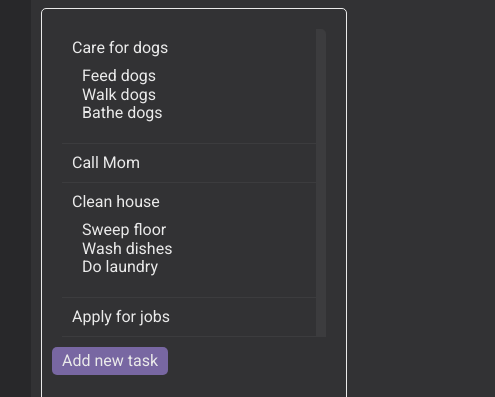
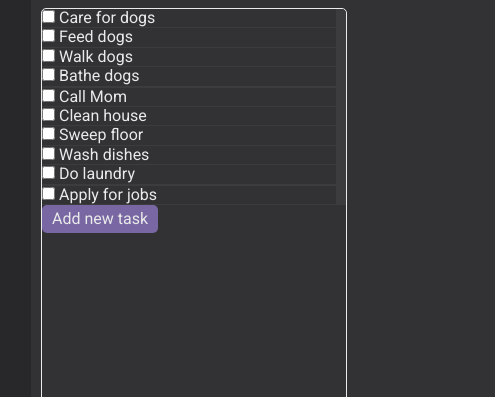
Before and after one commit to ginahend94/diddit, a website built with webpack: page src/mockup-clean.html in a window 1280 px wide. Shown: the part 102-499 px from the top of the page, 169-664 px from the left. Built offline with nearby package versions, Linux system fonts and the light colour scheme.

Commit message:
Style to-list

```diff
--- a/src/TO DO.txt
+++ b/src/TO DO.txt
@@ -12,7 +12,8 @@
 add emoji picker
 make side of sidebar draggable
 show full project title on hover if text is overflowing
-
+make project options appear on hover
+prevent flash of unstyled page
 
 
 DONE
--- a/src/mockup-clean.html
+++ b/src/mockup-clean.html
@@ -89,25 +89,49 @@
             <div class="to-do-list-container">
                 <ul class="to-do-list" id="1">
                     <li class="task" id="1-1">
+                        <input type="checkbox">
                         Care for dogs
                         <ul class="subtasks">
-                            <li id="1-1-1">Feed dogs</li>
-                            <li id="1-1-2">Walk dogs</li>
-                            <li id="1-1-3">Bathe dogs</li>
+                            <li id="1-1-1">
+                                <input type="checkbox">
+                                Feed dogs
+                            </li>
+                            <li id="1-1-2">
+                                <input type="checkbox">
+                                Walk dogs
+                            </li>
+                            <li id="1-1-3">
+                                <input type="checkbox">
+                                Bathe dogs
+                            </li>
                         </ul>
                     </li>
                     <li class="task" id="1-3">
+
+                        <input type="checkbox">
                         Call Mom
                     </li>
                     <li class="task" id="1-2">
+
+                        <input type="checkbox">
                         Clean house
                         <ul class="subtasks">
-                            <li id="1-2-1">Sweep floor</li>
-                            <li id="1-2-2">Wash dishes</li>
-                            <li id="1-2-3">Do laundry</li>
+                            <li id="1-2-1">
+                                <input type="checkbox">
+                                Sweep floor
+                            </li>
+                            <li id="1-2-2">
+                                <input type="checkbox">
+                                Wash dishes
+                            </li>
+                            <li id="1-2-3">
+                                <input type="checkbox">
+                                Do laundry
+                            </li>
                         </ul>
                     </li>
                     <li class="task" id="1-4">
+                        <input type="checkbox">
                         Apply for jobs
                     </li>
                 </ul>
--- a/src/style-clean.css
+++ b/src/style-clean.css
@@ -217,12 +217,27 @@
 .to-do-list-container {
     border: solid 1px;
     border-radius: 5px;
-    padding: var(--padding);
     list-style: none;
     margin: 0;
 }
+
 .to-do-list-container ul {
-    padding: var(--padding);
+    /* padding-left: var(--padding); */
+    padding: 0;
     list-style: none;
     margin: 0;
 }
+
+.to-do-list li {
+    /* padding: var(--padding); */
+    border-bottom: solid 1px rgb(var(--tertiary-color));
+    padding: 0;
+}
+
+.task {
+    padding: var(--padding);
+}
+
+.subtasks li:first-child {
+    border-top: solid 1px rgb(var(--tertiary-color));
+}
```
